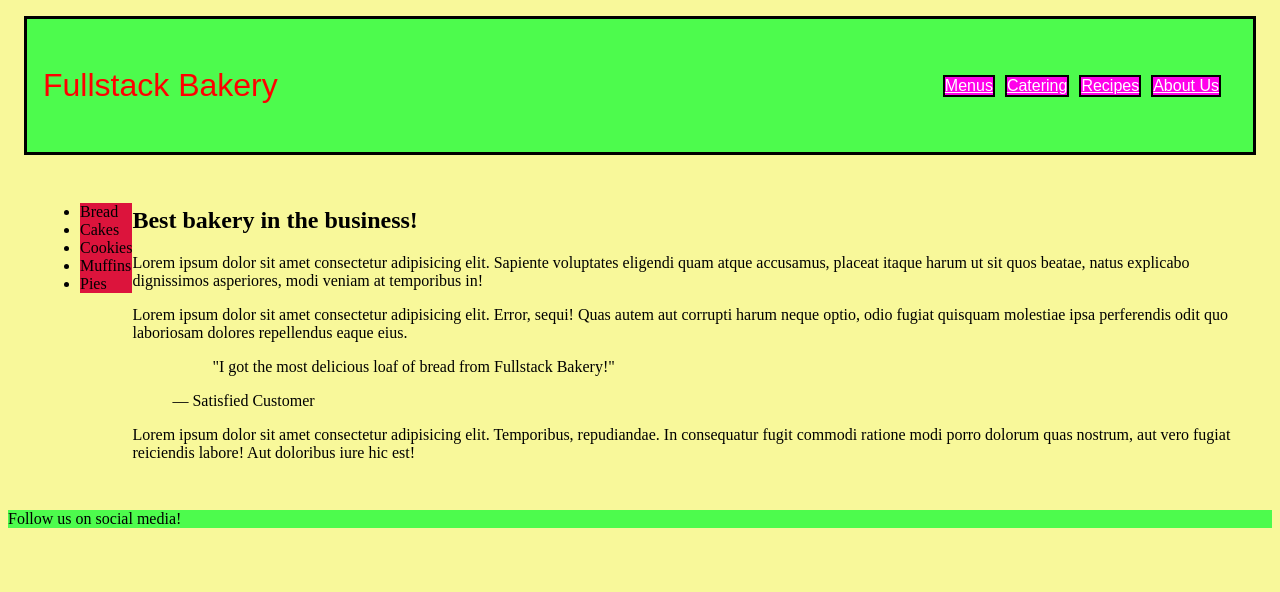
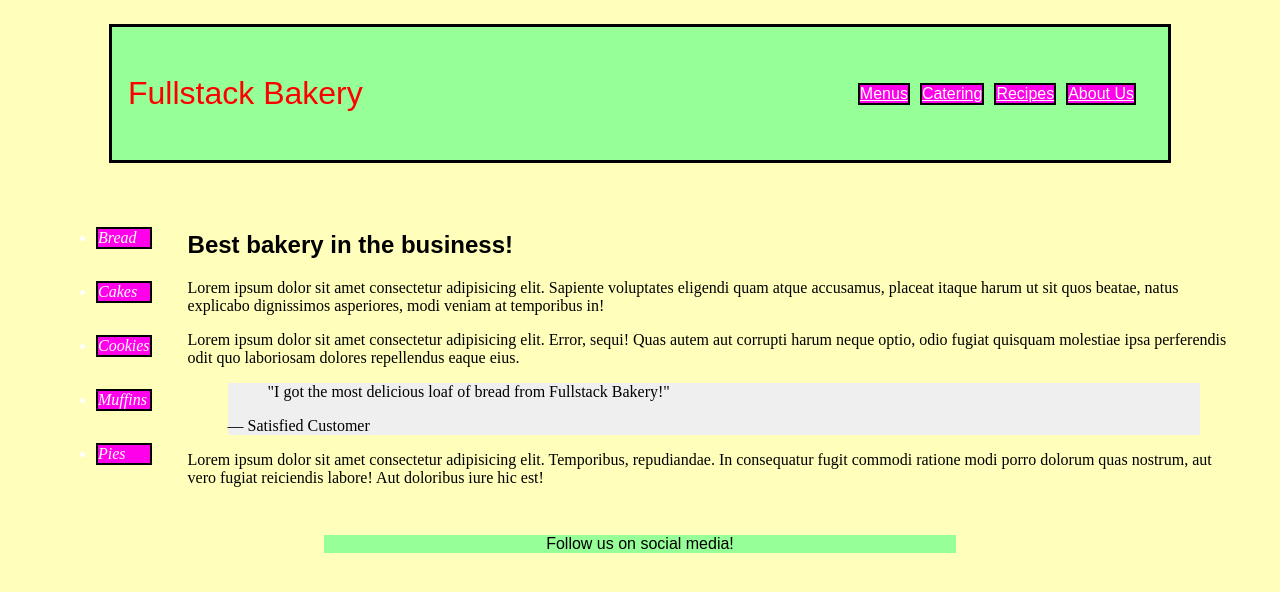
Before and after one commit to DamianDM2006/flex-box-workshop, a plain HTML site: page index.html in a window 1280 px wide. Drawn offline with Linux system fonts and the light colour scheme.

Commit message:
Completed version ready to submit

```diff
--- a/index.css
+++ b/index.css
@@ -1,15 +1,19 @@
 body {
-  background: rgb(248, 248, 154);
+  display: flex;
+  flex-direction: column;
+  align-items: center;
+  background: rgb(255, 255, 187);
 }
 
 header {
   display: flex;
-  margin: 1em;
-  padding: 1em;
+  width: 80vw;
+  margin: 1rem;
+  padding: 1rem;
   border-style: solid;
   border-width: 3px;
   border-color: black;
-  background-color: rgb(77, 251, 77);
+  background-color: rgb(151, 255, 151);
   align-items: center;
   justify-content: space-between;
 }
@@ -17,7 +21,7 @@ header {
 header nav {
   display: flex;
   flex-grow: 0.5;
-  margin: 1em;
+  margin: 1rem;
   gap: 10px;
   justify-content: flex-end;
   font-family: sans-serif;
@@ -42,25 +46,43 @@ header nav {
 
 main {
   display: flex;
-  /*background-color: aqua;*/
+  flex-grow: 1;
   margin: 1em;
   padding: 1em;
+  gap: 20px;
 }
 
-.products ul li {
-  background-color: crimson;
+#headline {
+  font-family: fantasy;
 }
 
-/*
+.products li {
+  background-color: rgb(255, 0, 234);
+  color: white;
+  border-style: solid;
+  border-width: 2px;
+  border-color: black;
+}
+
 .products {
   display: flex;
+  flex-direction: column;
   margin: 1em;
+  gap: 2rem;
   height: fit-content;
-  background-color: white;
   font-style: italic;
 }
-*/
+
+.testimonial {
+  background-color: rgb(239, 239, 239);
+}
 
 footer {
-  background-color: rgb(77, 251, 77);
+  display: flex;
+  flex-direction: row;
+  justify-content: center;
+  background-color: rgb(151, 255, 151);
+  font-family: fantasy;
+  font-size: 1rem;
+  width: 50%;
 }
--- a/index.html
+++ b/index.html
@@ -15,8 +15,8 @@
       </nav>
     </header>
     <main>
-      <aside class="products">
-        <ul>
+      <aside>
+        <ul class="products">
           <li>Bread</li>
           <li>Cakes</li>
           <li>Cookies</li>
@@ -25,7 +25,7 @@
         </ul>
       </aside>
       <article>
-        <h1>Best bakery in the business!</h1>
+        <h1 id="headline">Best bakery in the business!</h1>
         <p>
           Lorem ipsum dolor sit amet consectetur adipisicing elit. Sapiente
           voluptates eligendi quam atque accusamus, placeat itaque harum ut sit
```
